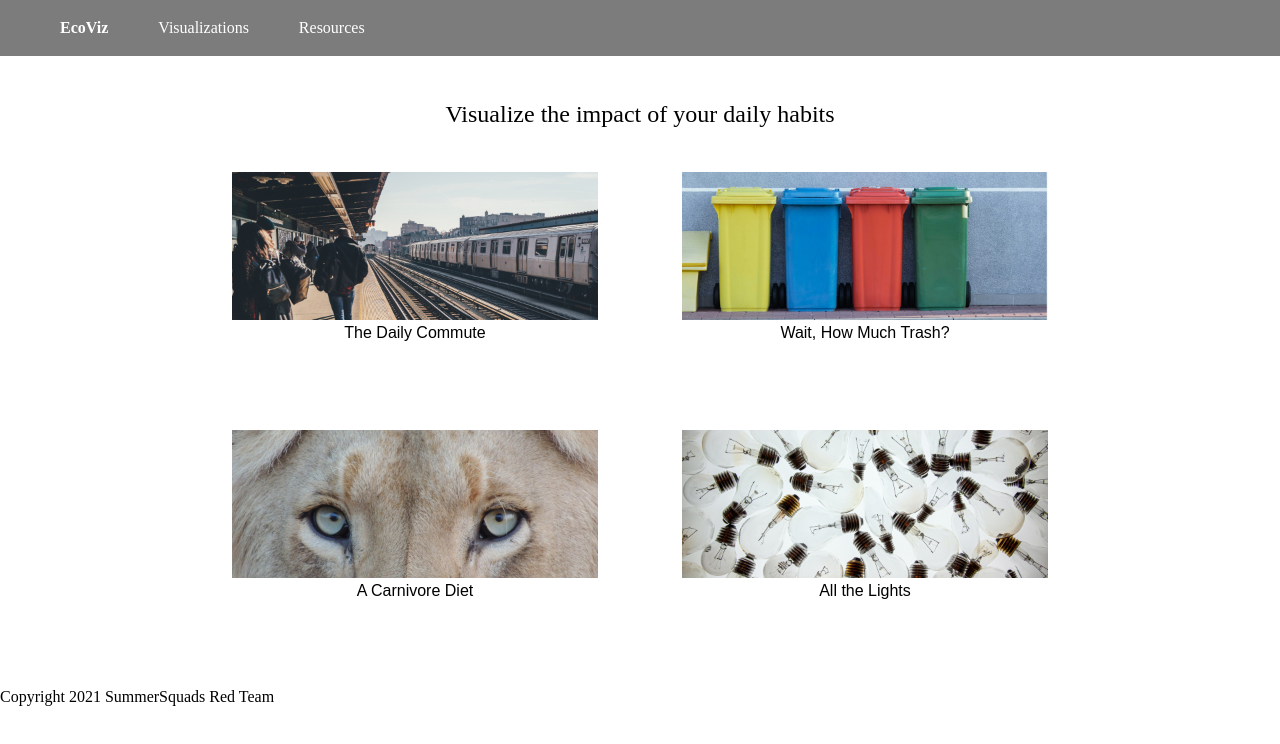
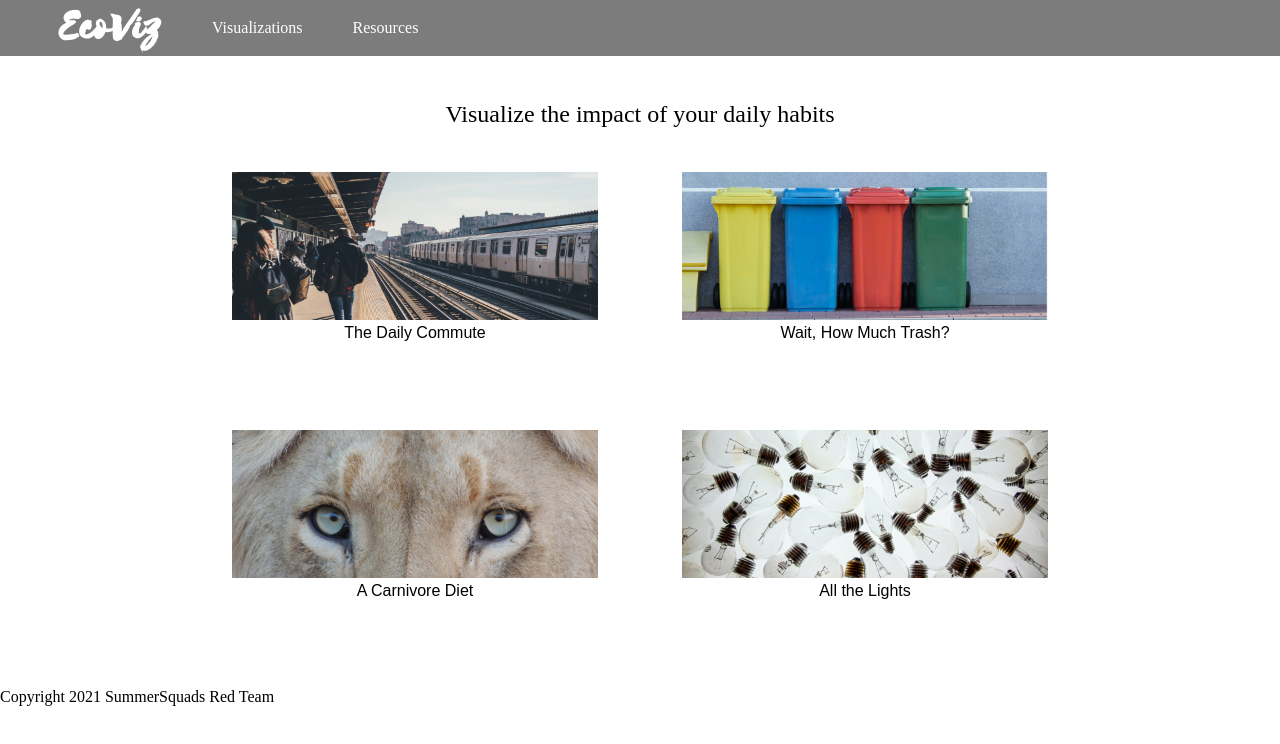
Before and after one commit to Summer-Squads-Red-Awesome/SS-Project, a Gatsby site: page / in a window 1280 px wide. Built offline with nearby package versions, Linux system fonts and the light colour scheme; Gatsby itself is replaced by a stand-in of ours.

Commit message:
added selima font, applied to logo

```diff
--- a/src/styles/global.css
+++ b/src/styles/global.css
@@ -1,3 +1,8 @@
+@font-face {
+    font-family: 'Selima';
+    src: local('Selima'), url(../fonts/selima_.ttf) format('truetype');
+}
+
 * {
   margin: 0;
   padding: 0;
@@ -112,4 +117,6 @@ nav {
 
 #ecoviz {
   font-weight: bold;
+  font-family: Selima, sans-serif;
+  font-size: 48px;
 }
```
Also changed, not shown: src/fonts/selima_.ttf (added).
